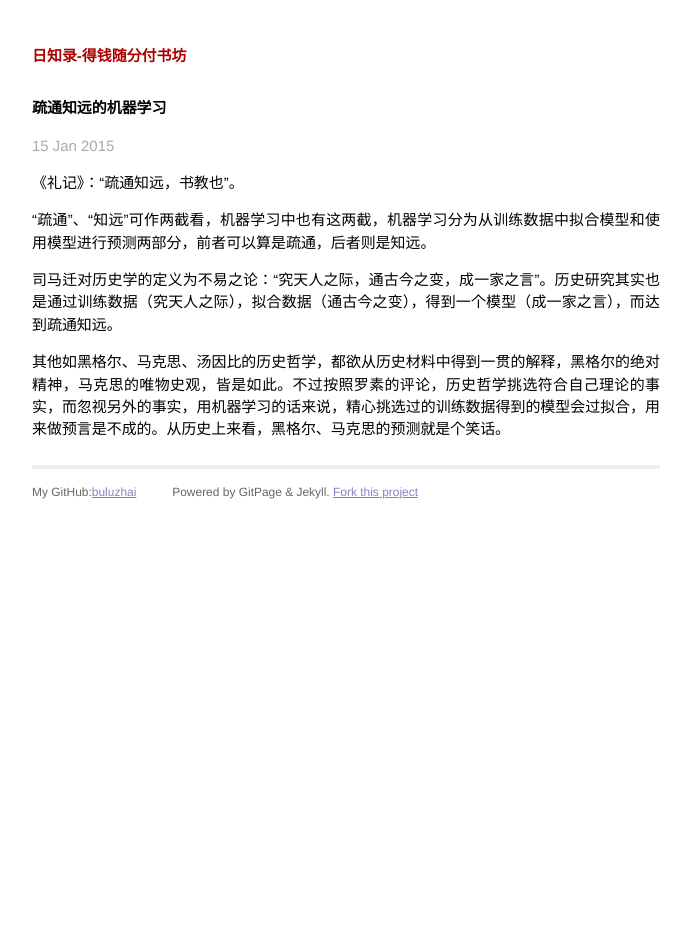
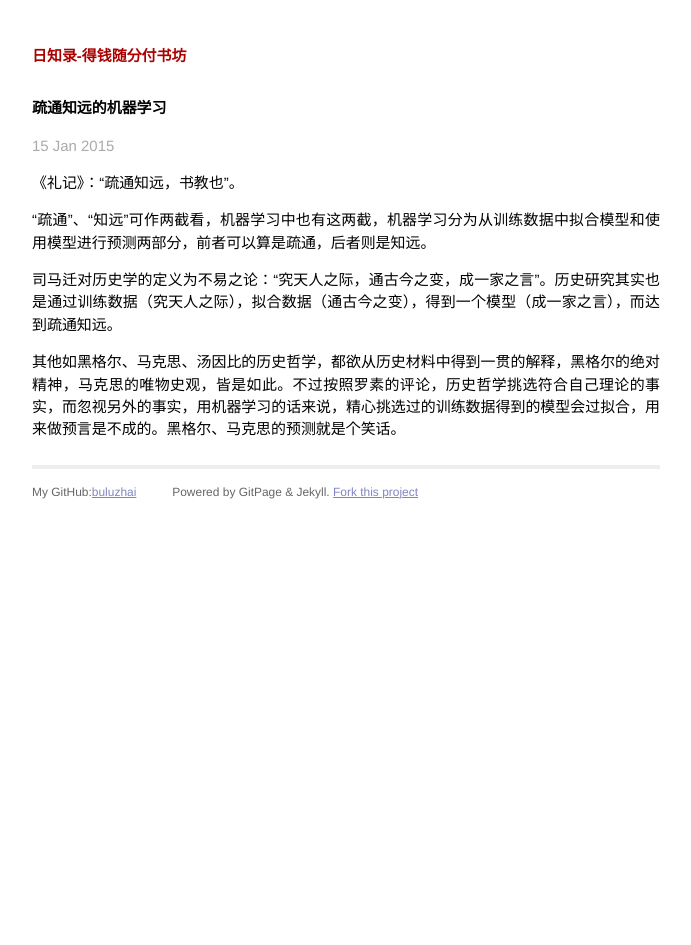
Before and after one commit to gpscad/buluzhai.github.io, a Jekyll site: the page built from _posts/2015-01-14-ml.markdown, in a window 1280 px wide. Shown: the whole page, without its empty margins (294-985 px from the left). Built offline with Jekyll 4.4.1, drawn with Linux system fonts in a browser that asks for light colours; Markdown is read by kramdown in place of the engine named in the settings; comment, search, counter and statistics services are not loaded.

Commit message:
Update 2015-01-14-ml.markdown

```diff
--- a/_posts/2015-01-14-ml.markdown
+++ b/_posts/2015-01-14-ml.markdown
@@ -10,4 +10,4 @@ categories: 读书
 
 司马迁对历史学的定义为不易之论：“究天人之际，通古今之变，成一家之言”。历史研究其实也是通过训练数据（究天人之际），拟合数据（通古今之变），得到一个模型（成一家之言），而达到疏通知远。
 
-其他如黑格尔、马克思、汤因比的历史哲学，都欲从历史材料中得到一贯的解释，黑格尔的绝对精神，马克思的唯物史观，皆是如此。不过按照罗素的评论，历史哲学挑选符合自己理论的事实，而忽视另外的事实，用机器学习的话来说，精心挑选过的训练数据得到的模型会过拟合，用来做预言是不成的。从历史上来看，黑格尔、马克思的预测就是个笑话。
+其他如黑格尔、马克思、汤因比的历史哲学，都欲从历史材料中得到一贯的解释，黑格尔的绝对精神，马克思的唯物史观，皆是如此。不过按照罗素的评论，历史哲学挑选符合自己理论的事实，而忽视另外的事实，用机器学习的话来说，精心挑选过的训练数据得到的模型会过拟合，用来做预言是不成的。黑格尔、马克思的预测就是个笑话。
```
